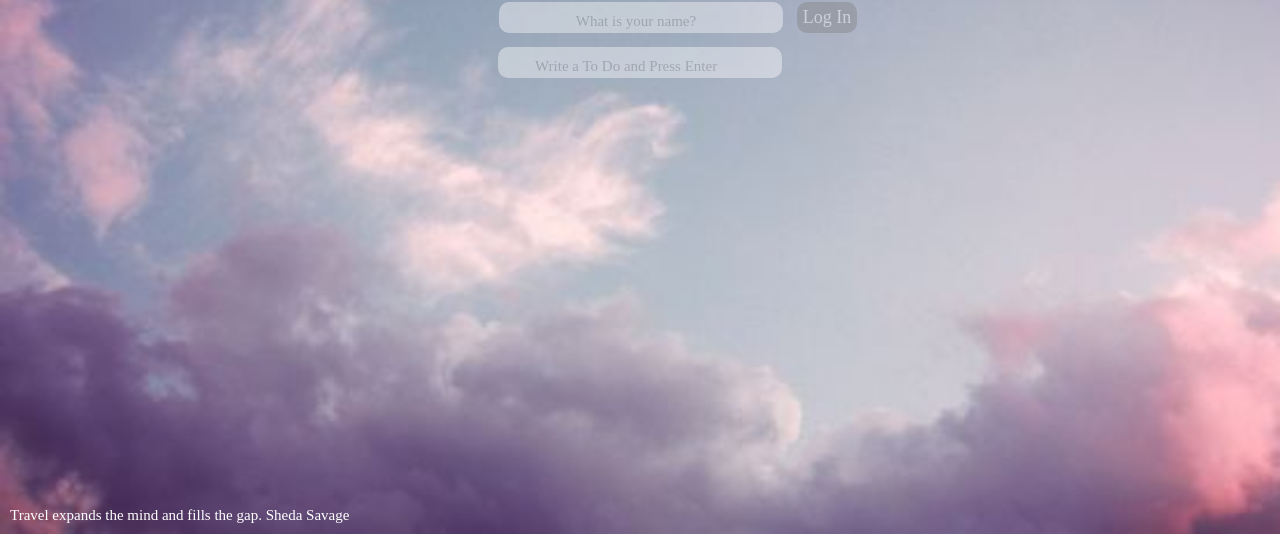
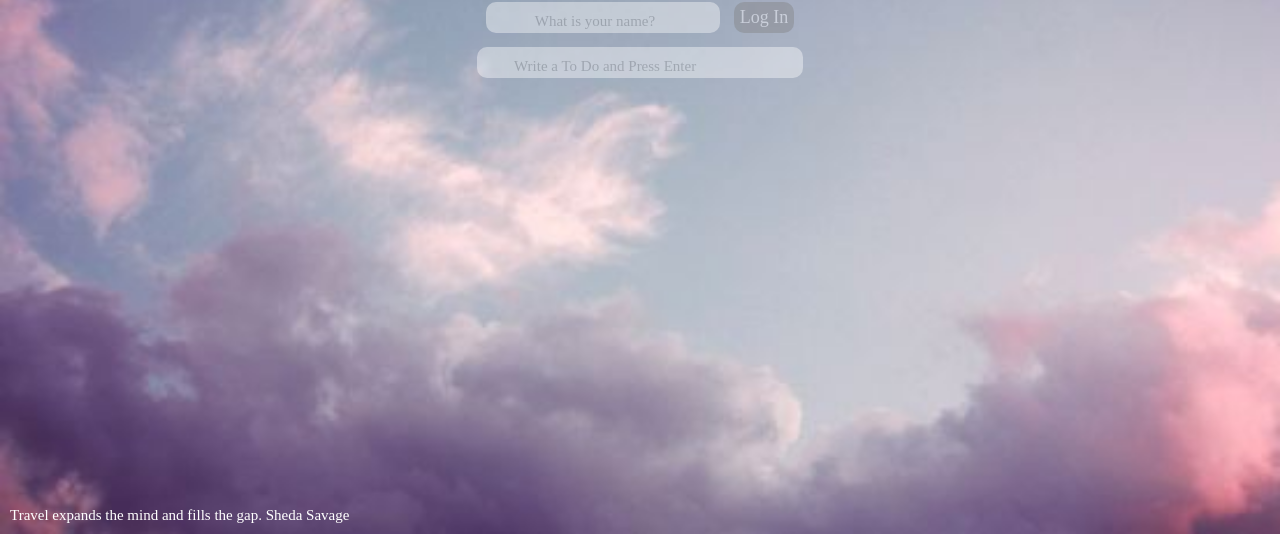
Before and after one commit to yuheesong/chrome-app, a plain HTML site: page index.html in a window 1280 px wide. Shown: the part 266-800 px from the top of the page. Drawn offline with Linux system fonts and the light colour scheme.

Commit message:
Updating css (3)

```diff
--- a/css/style.css
+++ b/css/style.css
@@ -8,14 +8,13 @@ html{
     margin:0;
     padding:0;
 
-    position: relative;
+    position: absolute;
     height: 100vh;
     width: 100vw;
     top: 0;
 }
 
 body{
-    position: absolute;
     background-repeat: no-repeat;
     background-size: cover;
     color: white;
@@ -63,12 +62,15 @@ input::placeholder{
 #login-form input[type="text"],
 #todo-form input[type="text"]{
     cursor: pointer;
-    width: 280px;/*추가함*/
+}
+
+#login-form input[type="text"]{
+    width: 230px;
 }
 
 #login-form input::placeholder{
     font-size: 15px;
-    padding-left: 75px;
+    padding-left: 47px;
 }
 
 #todo-form input::placeholder{
@@ -86,7 +88,7 @@ input::placeholder{
 }
 
 #login-form{
-    margin-left:76px;
+   /* margin-left:76px;*/
 }
 
 #todo-list{
```
